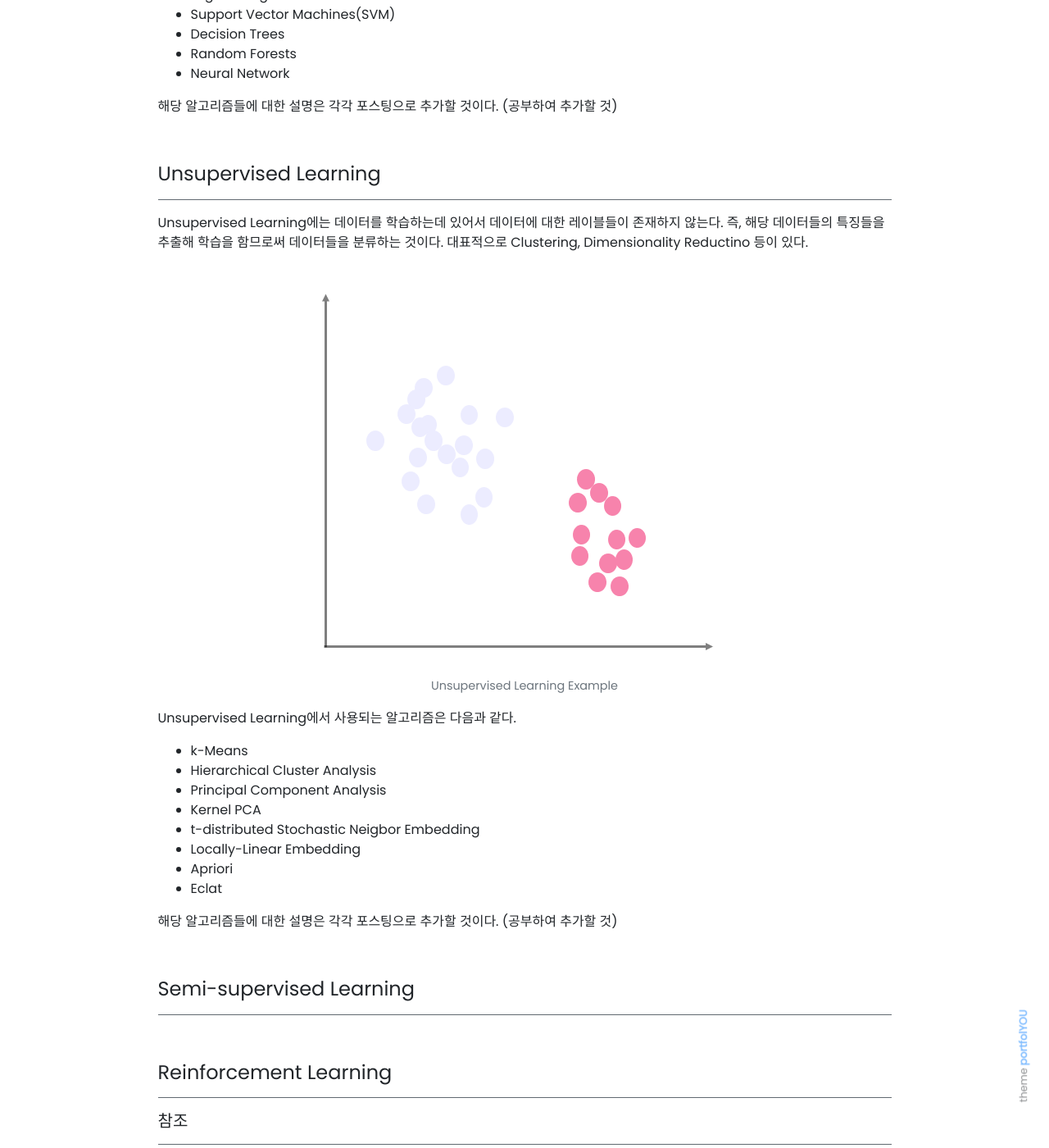
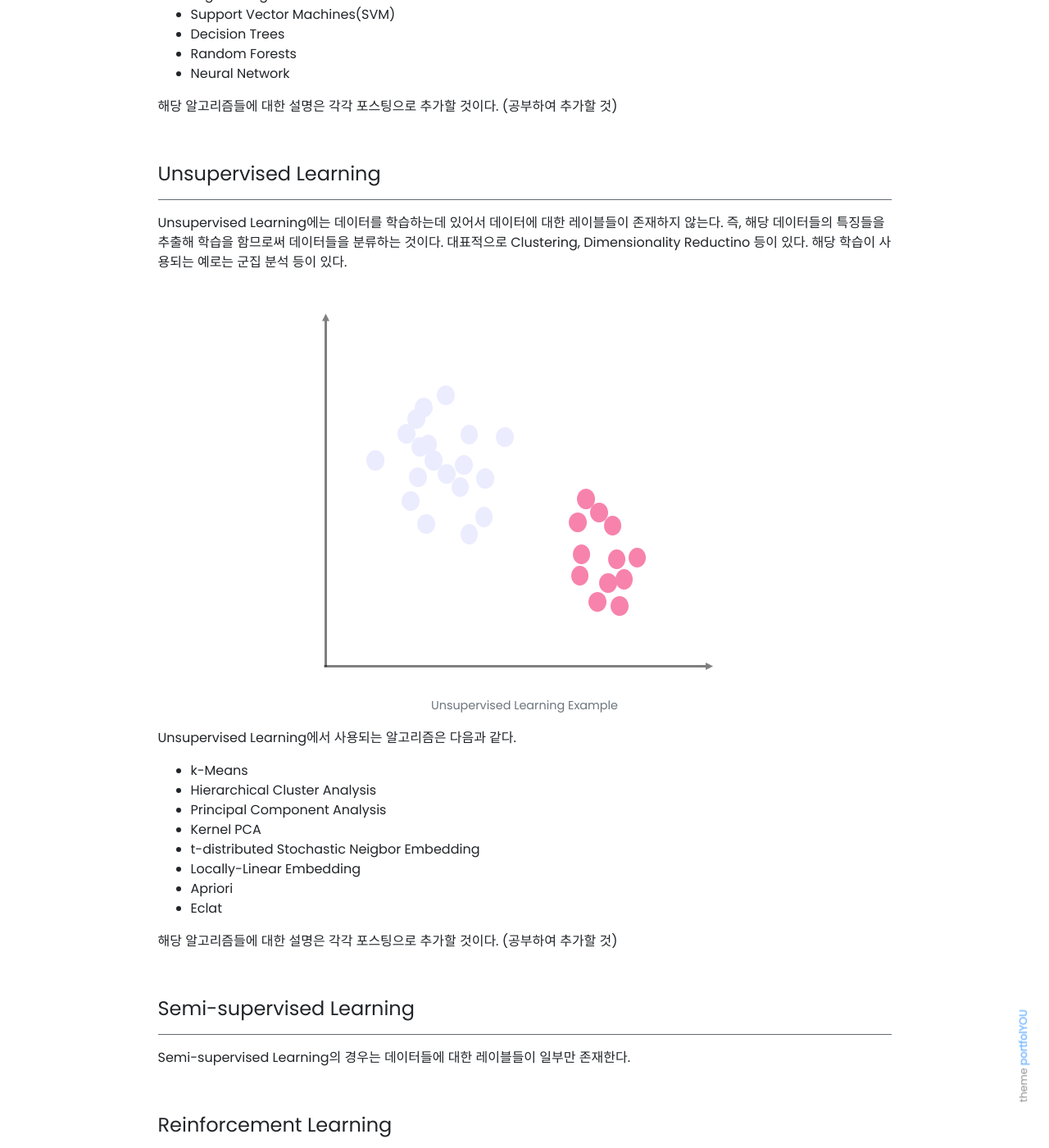
Before and after one commit to jongeunShin95/jongeunshin95.github.io, a Jekyll site: the page built from _posts/2020-04-09-types-of-machine-learning.md, in a window 1280 px wide and 1400 px high, scrolled down 1333 px. Shown: the whole window at 82% size. Built offline with Jekyll 4.4.1, drawn with Linux system fonts in a browser that asks for light colours; nearby versions of some CDN libraries; our own code applies the rules of GitHub Pages for plain Markdown files; comment, search, counter and statistics services are not loaded.

Commit message:
modify types of machine learning - unsupervised learning

```diff
--- a/_posts/2020-04-09-types-of-machine-learning.md
+++ b/_posts/2020-04-09-types-of-machine-learning.md
@@ -47,7 +47,7 @@ Supervisd Learning에서 사용되는 알고리즘은 다음과 같다.
 ---
 
 Unsupervised Learning에는 데이터를 학습하는데 있어서 데이터에 대한 레이블들이 존재하지 않는다. 즉, 해당 데이터들의 특징들을 추출해 학습을 함므로써 데이터들을 분류하는 것이다.
-대표적으로 Clustering, Dimensionality Reductino 등이 있다.
+대표적으로 Clustering, Dimensionality Reductino 등이 있다. 해당 학습이 사용되는 예로는 군집 분석 등이 있다.
 
 {% include elements/figure.html image="https://github.com/jongeunShin95/jongeunShin95.github.io/blob/master/assets/images/types_of_machine_learning/unsupervised_learning_example.png?raw=true" caption="Unsupervised Learning Example" %}
 
@@ -70,7 +70,7 @@ Unsupervised Learning에서 사용되는 알고리즘은 다음과 같다.
 
 ---
 
-
+Semi-supervised Learning의 경우는 데이터들에 대한 레이블들이 일부만 존재한다.
 
 
 <br>
```
